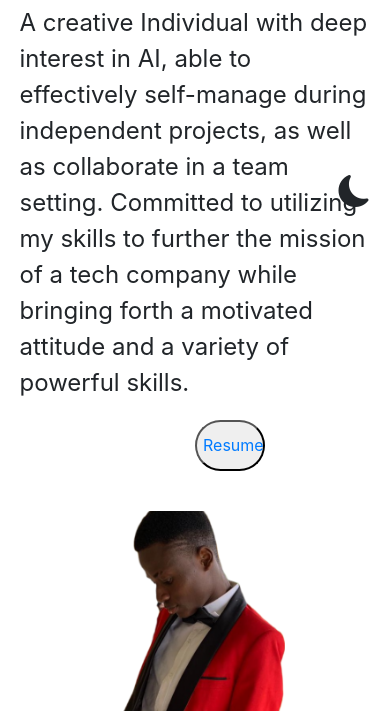
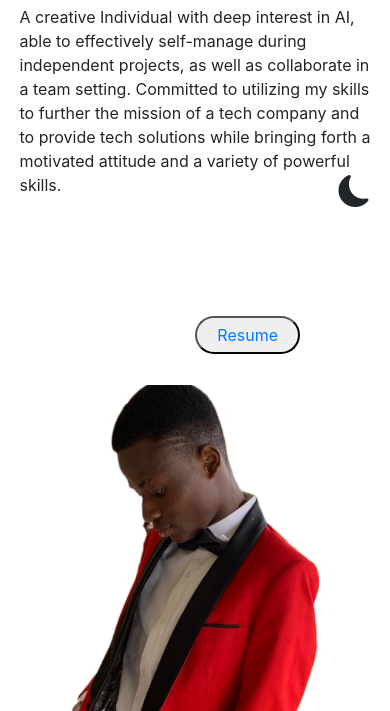
Before and after one commit to DaScOrPiO/Portfolio-site, a plain HTML site: page index.html in a window 390 px wide. Shown: the part 586-1297 px from the top of the page. Drawn offline with nearby package versions, Linux system fonts and the light colour scheme.

Commit message:
4th commit

```diff
--- a/file.css
+++ b/file.css
@@ -116,13 +116,16 @@ ul{
 }
 
 .content>button {
-    width: 20%;
+    width: 30%;
     height: 10%;
     font-size: 1rem;
     position: absolute;
     bottom: 8%;
     left: 50%;
     border-radius: 2rem;
+    display: flex;
+    align-items: center;
+    justify-content: center;
 }
 
 .content>button:hover {
@@ -407,12 +410,17 @@ ul{
 
     .content {
         width: 90%;
-        height: 60%;
+        height: 45%;
+        font-size: 1rem;
+    }
+
+    .content > button:hover{
+        background-color: none;
     }
 
     .image-container{
         width: 100%;
-        height: 40%;
+        height: 55%;
     }
 
     .services-container{
--- a/index.html
+++ b/index.html
@@ -48,14 +48,14 @@
         </div>
     </section>
     <section>
-        <h1 class="h1">About me</h1>
-        <div class="about" id="about">
+        <h1 class="h1" id="about">About me</h1>
+        <div class="about">
             <div class="content">
                 <p>A creative Individual with deep interest in AI, able to effectively self-manage during
                     independent projects,
                     as well as collaborate in a team setting. Committed to utilizing my skills to further the
                     mission of a tech
-                    company while bringing forth a motivated attitude and a variety of powerful skills.</p>
+                    company and to provide tech solutions while bringing forth a motivated attitude and a variety of powerful skills.</p>
                 <button><a href="https://drive.google.com/file/d/1LwhnLBV-J_hMnQDjgn2wWTTmS7mtzkD4/view?usp=sharing"
                     download="Oladunni FAITH-Resume.pdf">Resume</a></button>
             </div>
```
